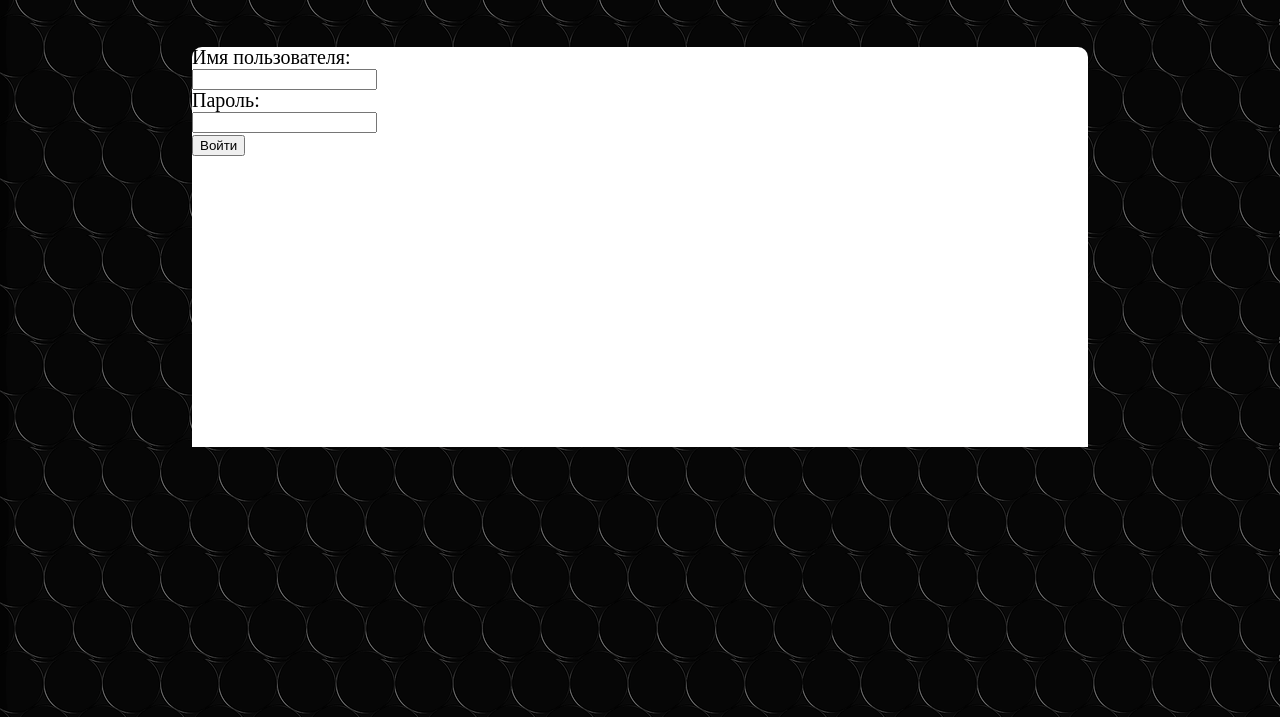
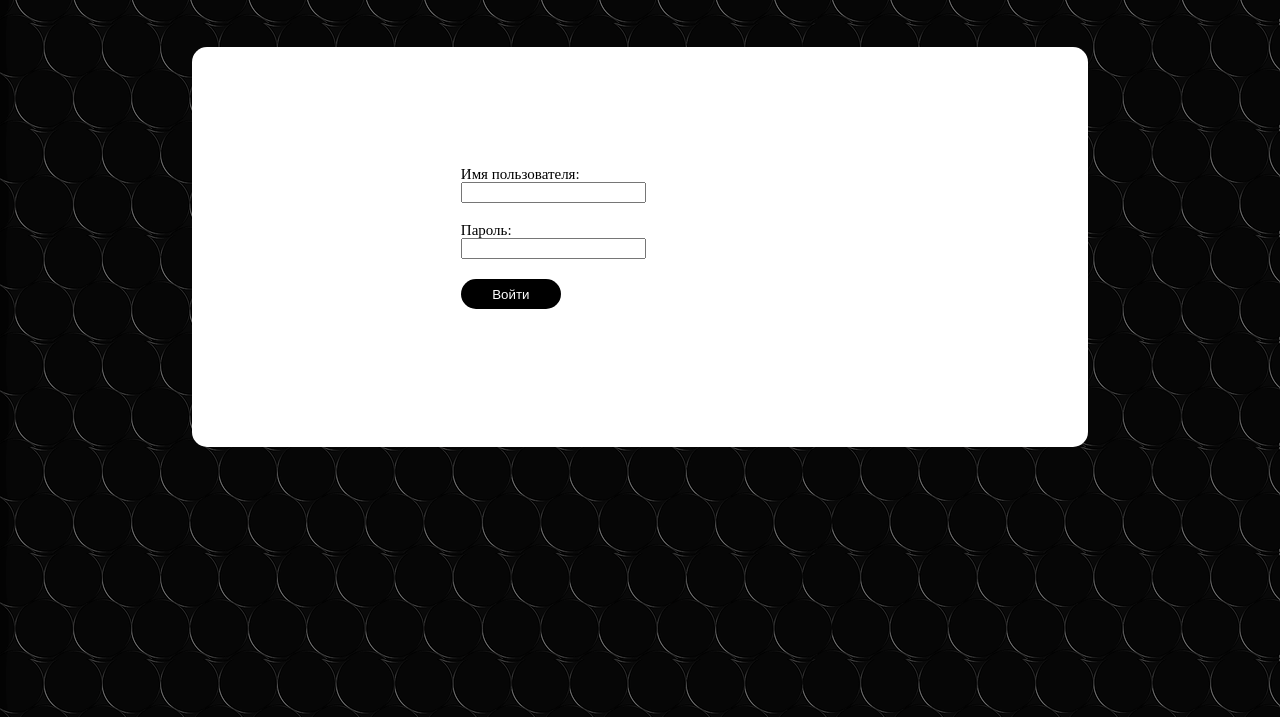
Before and after one commit to casder-succ/mens_pride, a plain HTML site: page pages/login.html in a window 1280 px wide. Shown: the part 83-800 px from the top of the page. Drawn offline with Linux system fonts and the light colour scheme.

Commit message:
Add styles for site

```diff
--- a/style/style.css
+++ b/style/style.css
@@ -115,7 +115,7 @@ nav ul li {
 
 img {
     display: block;
-    width: 100%;  !important;
+    width: 100% !important;
     height: 500px;
 }
 
@@ -328,6 +328,34 @@ footer .logo {
     padding: 50px 0;
 }
 
+main.login-main {
+    border-radius: 15px;
+}
+
+button {
+    border-radius: 15px;
+    background-color: #000000;
+    color: #fff;
+    border: none;
+    width: 100px;
+    height: 30px;
+
+}
+
+.login {
+    padding: 100px 0;
+    font-size: 15px;
+}
+
+.login-menu > div {
+    margin: 20px 0;
+}
+
+.login-menu {
+    width: 40%;
+    margin: 0 auto;
+}
+
 .toLink:hover, .toLink:visited:hover {
     color: orangered;
 }
```
